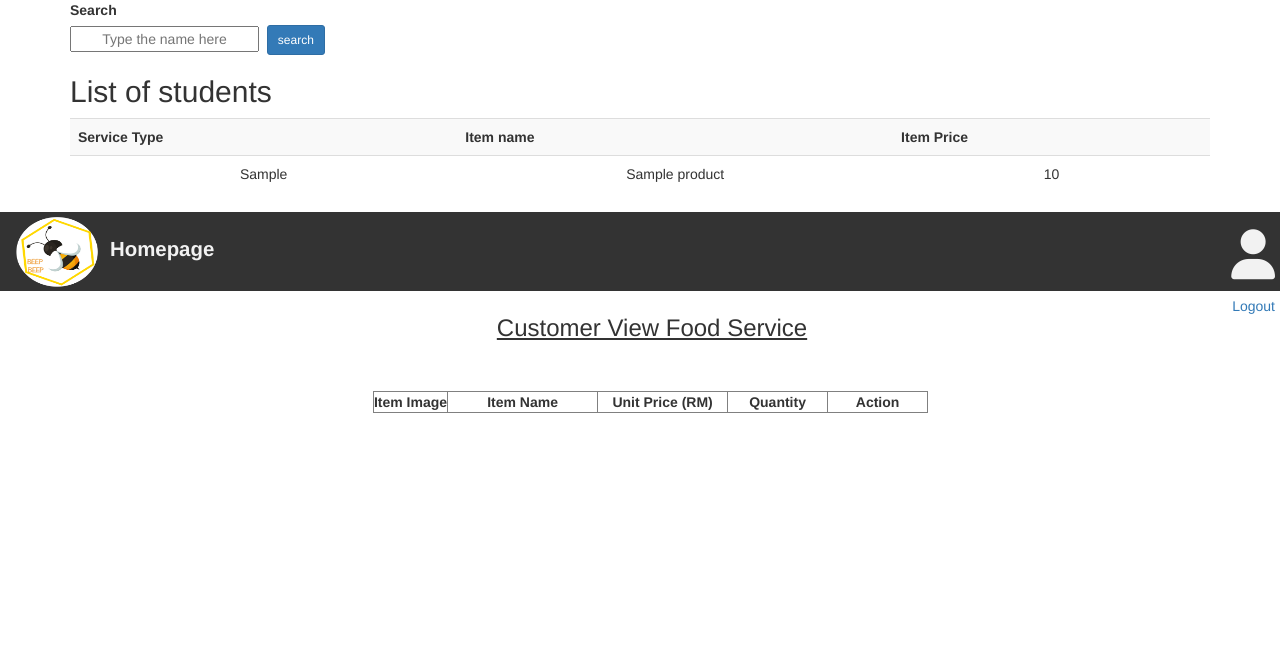
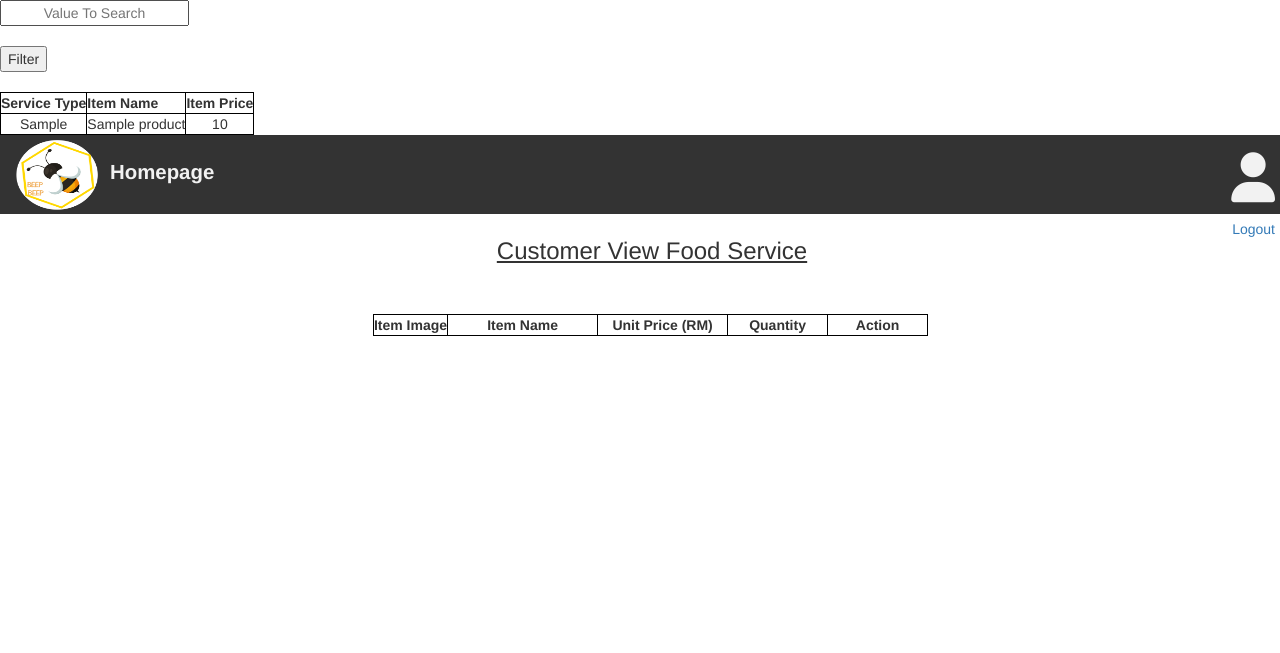
Before and after one commit to jenice11/ProjectBBDS, a PHP site: page /ApplicationLayer/manageOrder/customerViewFood.php in a window 1280 px wide. Shown: the top 653 px of the page. Run offline with PHP 8.4, Linux system fonts and the light colour scheme; the visitor is signed in with stand-in values (Sample User, id 1); tables that the repository leaves empty or names only in its code hold one stand-in row (values such as "Sample post"); some libraries are stand-ins or nearby versions.

Commit message:
Update customerViewFood.php

```diff
--- a/ApplicationLayer/manageOrder/customerViewFood.php
+++ b/ApplicationLayer/manageOrder/customerViewFood.php
@@ -11,55 +11,72 @@
     }
 ?>
 <?php
-$localhost = "localhost";
-$username = "root";
-$password = "";
-$dbname = "sdw";
-$con = new mysqli($localhost, $username, $password, $dbname);
-if( $con->connect_error){
-    die('Error: ' . $con->connect_error);
+
+if(isset($_POST['search']))
+{
+    $valueToSearch = $_POST['valueToSearch'];
+    // search in all table columns
+    // using concat mysql function
+    $query = "SELECT * FROM `product` WHERE CONCAT(`servicetype`, `itemname`, `itemprice`) LIKE '%".$valueToSearch."%'";
+    $search_result = filterTable($query);
+
 }
-$sql = "SELECT * FROM product";
-if( isset($_G['search']) ){
-    $name = mysqli_real_escape_string($con, htmlspecialchars($_GET['search']));
-    $sql = "SELECT servicetype,itemname,itemprice FROM product WHERE itemname ='%search%'";
+ else {
+    $query = "SELECT * FROM `product`";
+    $search_result = filterTable($query);
 }
-$result = $con->query($sql);
+
+// function to connect and execute the query
+function filterTable($query)
+{
+    $connect = mysqli_connect("localhost", "root", "", "sdw");
+    $filter_Result = mysqli_query($connect, $query);
+    return $filter_Result;
+}
+
 ?>
+
 <!DOCTYPE html>
 <html>
-<head>
-<title>Basic Search form using mysqli</title>
-<link rel="stylesheet" type="text/css"
-href="https://maxcdn.bootstrapcdn.com/bootstrap/3.3.7/css/bootstrap.min.css">
-</head>
-<body>
-<div class="container">
-<label>Search</label>
-<form action="" method="">
-<input type="text" placeholder="Type the name here" name="search">&nbsp;
-<input type="submit" value="search" name="btn" class="btn btn-sm btn-primary">
-</form>
-<h2>List of students</h2>
-<table class="table table-striped table-responsive">
-<tr>
-<th>Service Type</th>
-<th>Item name</th>
-<th>Item Price</th>
+    <head>
+        <title>PHP HTML TABLE DATA SEARCH</title>
+        <style>
+            table,tr,th,td
+            {
+                border: 1px solid black;
+            }
+        </style>
+    </head>
+    <body>
 
-</tr>
-<?php
-while($row = $result->fetch_assoc()){
-    ?>
-    <tr>
-    <td><?php echo $row['servicetype']; ?></td>
-    <td><?php echo $row['itemname']; ?></td>
-    <td><?php echo $row['itemprice']; ?></td>
+        <form action="" method="post">
+            <input type="text" name="valueToSearch" placeholder="Value To Search"><br><br>
+            <input type="submit" name="search" value="Filter"><br><br>
 
-    </tr>
-    <?php
-}
-?>
+            <table>
+                <tr>
+
+                    <th>Service Type</th>
+                    <th>Item Name</th>
+                    <th>Item Price</th>
+                </tr>
+
+      <!-- populate table from mysql database -->
+                <?php while($row = mysqli_fetch_array($search_result)):?>
+                <tr>
+
+                    <td><?php echo $row['servicetype'];?></td>
+                    <td><?php echo $row['itemname'];?></td>
+                    <td><?php echo $row['itemprice'];?></td>
+                </tr>
+                <?php endwhile;?>
+            </table>
+        </form>
+
+    </body>
+</html>
+
+
 </table>
 </div>
 </body>
```
